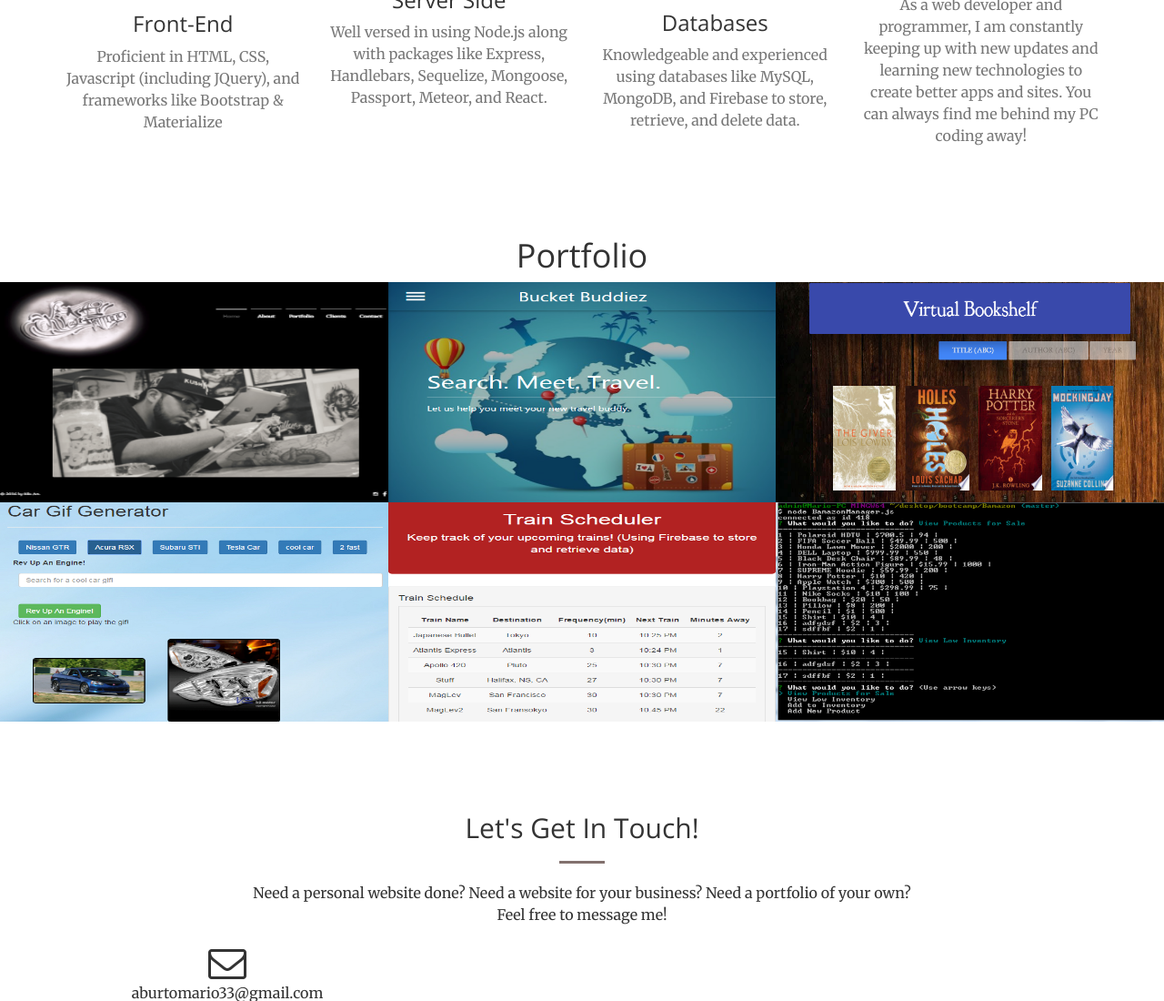
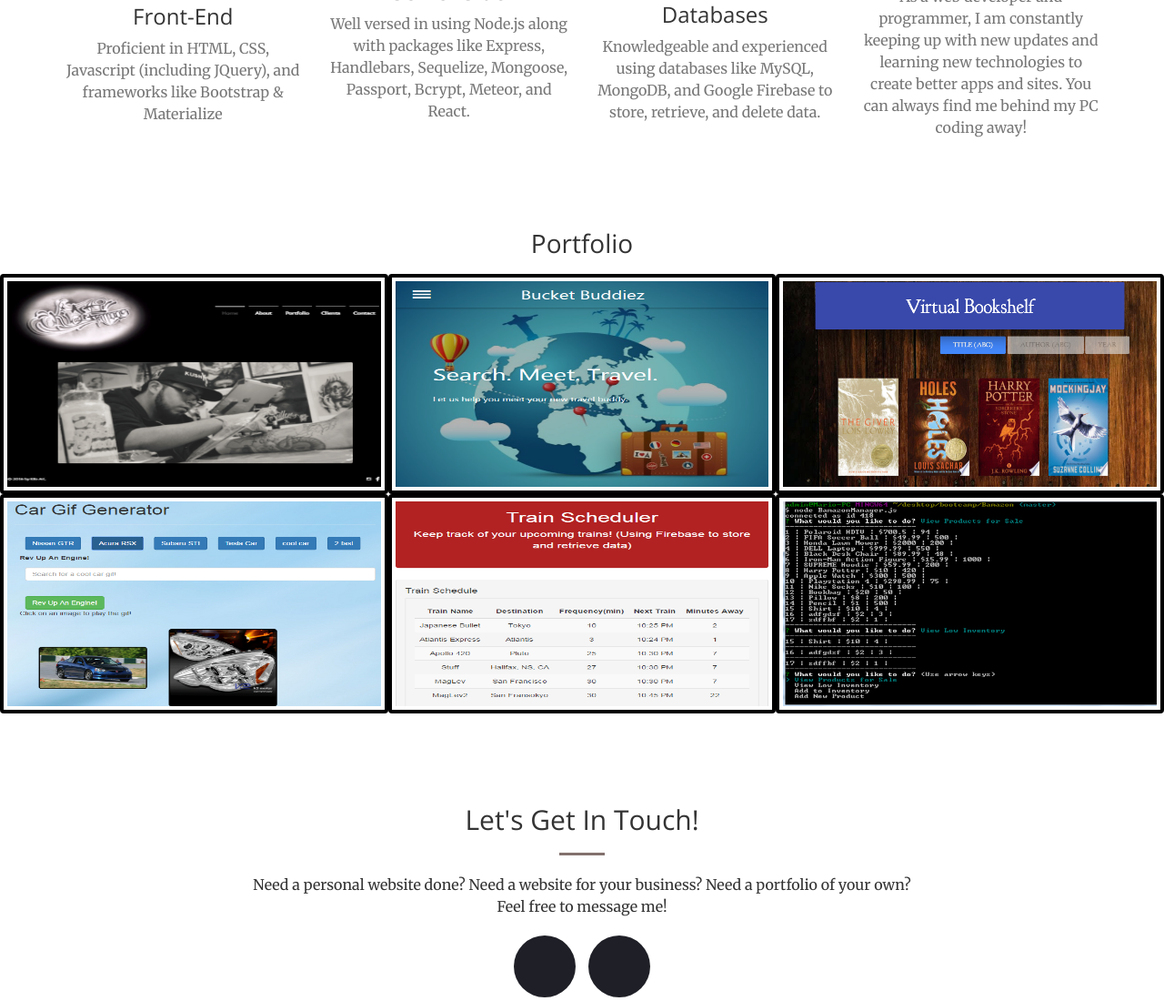
Before and after one commit to marioaburto10/ProfessionalPortfolio, a website: page index.html in a window 1280 px wide. Shown: the part 1700-2800 px from the top of the page at 91% size. Drawn offline with nearby package versions, Linux system fonts and the light colour scheme.

Commit message:
added social media icons

```diff
--- a/index.html
+++ b/index.html
@@ -32,6 +32,11 @@
         <script src="https://oss.maxcdn.com/libs/respond.js/1.4.2/respond.min.js"></script>
     <![endif]-->
 
+    <!-- Social media icons -->
+    <link href="https://fonts.googleapis.com/css?family=Montserrat:700" rel="stylesheet">
+    <link rel="stylesheet" href="https://cdnjs.cloudflare.com/ajax/libs/normalize/5.0.0/normalize.min.css">
+    <link rel='stylesheet prefetch' href='http://fonts.googleapis.com/css?family=Lora'>
+    <link rel="stylesheet" href="css/style.css">
 </head>
 
 <body id="page-top">
@@ -115,14 +120,14 @@
                     <div class="service-box">
                         <img style="width: 300px" src="img/nodejs.png" alt="node.js">
                         <h3>Server Side</h3>
-                        <p class="text-muted">Well versed in using Node.js along with packages like Express, Handlebars, Sequelize, Mongoose, Passport, Meteor, and React. </p>
+                        <p class="text-muted">Well versed in using Node.js along with packages like Express, Handlebars, Sequelize, Mongoose, Passport, Bcrypt, Meteor, and React. </p>
                     </div>
                 </div>
                 <div class="col-lg-3 col-md-6 text-center">
                     <div class="service-box">
                         <img style="width: 200px; height: 175px;" src="img/mysql-mongodb.png" alt="mysql mongodb">
                         <h3>Databases</h3>
-                        <p class="text-muted">Knowledgeable and experienced using databases like MySQL, MongoDB, and Firebase to store, retrieve, and delete data.</p>
+                        <p class="text-muted">Knowledgeable and experienced using databases like MySQL, MongoDB, and Google Firebase to store, retrieve, and delete data.</p>
                     </div>
                 </div>
                 <div class="col-lg-3 col-md-6 text-center">
@@ -142,7 +147,7 @@
             <div class="row no-gutter">
                 <div class="col-lg-4 col-sm-6">
                     <a href="http://kiloinkandfinearts.com" class="portfolio-box">
-                        <img src="img/portfolio/kilo.png" class="img-responsive" alt="kiloinkandfinearts.com" style="width: 650px; height: 241.5px;">
+                        <img src="img/portfolio/kilo.png" class="img-responsive img-thumbnail" alt="kiloinkandfinearts.com" style="width: 650px; height: 241.5px; border: 4px solid black;">
                         <div class="portfolio-box-caption">
                             <div class="portfolio-box-caption-content">
                                 <div class="project-category text-faded">
@@ -157,7 +162,7 @@
                 </div>
                 <div class="col-lg-4 col-sm-6">
                     <a href="https://bucket-buddiez.herokuapp.com/" class="portfolio-box">
-                        <img src="img/portfolio/bucketbudiez.png" class="img-responsive" alt="Bucket Budiez" style="width: 650px; height: 241.5px;">
+                        <img src="img/portfolio/bucketbudiez.png" class="img-responsive img-thumbnail" alt="Bucket Budiez" style="width: 650px; height: 241.5px; border: 4px solid black;">
                         <div class="portfolio-box-caption">
                             <div class="portfolio-box-caption-content">
                                 <div class="project-category text-faded">
@@ -172,7 +177,7 @@
                 </div>
                 <div class="col-lg-4 col-sm-6">
                     <a href="https://virtualbookshelf.herokuapp.com/" class="portfolio-box">
-                        <img src="img/portfolio/virtualbookshelf.png" class="img-responsive" alt="Virtual Bookshelf" style="width: 650px; height: 241.5px;">
+                        <img src="img/portfolio/virtualbookshelf.png" class="img-responsive img-thumbnail" alt="Virtual Bookshelf" style="width: 650px; height: 241.5px; border: 4px solid black;">
                         <div class="portfolio-box-caption">
                             <div class="portfolio-box-caption-content">
                                 <div class="project-category text-faded">
@@ -187,7 +192,7 @@
                 </div>
                 <div class="col-lg-4 col-sm-6">
                     <a href="https://peaceful-gorge-67150.herokuapp.com/" class="portfolio-box">
-                        <img src="img/portfolio/cargif.png" class="img-responsive" alt="Virtual Bookshelf" style="width: 650px; height: 241.5px;">
+                        <img src="img/portfolio/cargif.png" class="img-responsive img-thumbnail" alt="Virtual Bookshelf" style="width: 650px; height: 241.5px; border: 4px solid black;">
                         <div class="portfolio-box-caption">
                             <div class="portfolio-box-caption-content">
                                 <div class="project-category text-faded">
@@ -202,7 +207,7 @@
                 </div>
                 <div class="col-lg-4 col-sm-6">
                     <a href="https://salty-sands-94270.herokuapp.com/" class="portfolio-box">
-                        <img src="img/portfolio/train.png" class="img-responsive" alt="train scheduler" style="width: 650px; height: 241.5px;">
+                        <img src="img/portfolio/train.png" class="img-responsive img-thumbnail" alt="train scheduler" style="width: 650px; height: 241.5px; border: 4px solid black;">
                         <div class="portfolio-box-caption">
                             <div class="portfolio-box-caption-content">
                                 <div class="project-category text-faded">
@@ -217,7 +222,7 @@
                 </div>
                 <div class="col-lg-4 col-sm-6">
                     <a href="https://github.com/marioaburto10/Bamazon" class="portfolio-box">
-                        <img src="img/portfolio/amazon.png" class="img-responsive" alt="Amazon" style="width: 650px; height: 241.5px;">
+                        <img src="img/portfolio/amazon.png" class="img-responsive img-thumbnail" alt="Amazon" style="width: 650px; height: 241.5px; border: 4px solid black;">
                         <div class="portfolio-box-caption">
                             <div class="portfolio-box-caption-content">
                                 <div class="project-category text-faded">
@@ -241,15 +246,25 @@
                     <h2 class="section-heading">Let's Get In Touch!</h2>
                     <hr class="primary">
                     <p>Need a personal website done? Need a website for your business? Need a portfolio of your own? Feel free to message me!</p>
+
+                <div>
+                    <ul class="social-networks spin-icon">
+                        <li><a href="https://www.linkedin.com/profile/preview?vpa=pub&locale=en_US" class="icon-linkedin">LinkedIn</a></li>
+                        <!-- <li><a href="https://twitter.com/" class="icon-twitter">Twitter</a></li> -->
+                        <li><a href="https://github.com/marioaburto10" class="icon-github">GitHub</a></li>
+                    </ul>
+
+                    <div class="col-lg-12 text-center" style[>
+                      <i class="fa fa-envelope-o fa-3x sr-contact"></i>
+                      <p class="text-center">aburtomario33@gmail.com</p>
+                    </div>
                 </div>
+
+            </div>
                 <!-- <div class="col-lg-4 col-lg-offset-2 text-center">
                     <i class="fa fa-phone fa-3x sr-contact"></i>
                     <p>123-456-6789</p>
                 </div> -->
-                <div class="col-lg-4 text-center" style>
-                    <i class="fa fa-envelope-o fa-3x sr-contact"></i>
-                    <p>aburtomario33@gmail.com</p>
-                </div>
             </div>
         </div>
     </section>
--- /dev/null
+++ b/public/scss/style.scss
@@ -0,0 +1,114 @@
+@font-face {
+  font-family: 'icomoon';
+  src:url('https://s3-us-west-2.amazonaws.com/s.cdpn.io/93/icomoon.eot?3qkin2');
+  src:url('https://s3-us-west-2.amazonaws.com/s.cdpn.io/93/icomoon.eot?#iefix3qkin2') format('embedded-opentype'),
+    url('https://s3-us-west-2.amazonaws.com/s.cdpn.io/93/icomoon.woff?3qkin2') format('woff'),
+    url('https://s3-us-west-2.amazonaws.com/s.cdpn.io/93/icomoon.ttf?3qkin2') format('truetype'),
+    url('fhttps://s3-us-west-2.amazonaws.com/s.cdpn.io/93/icomoon.svg?3qkin2#icomoon') format('svg');
+  font-weight: normal;
+  font-style: normal;
+}
+
+.social-networks {
+  margin: 0 0 35px;
+  padding: 0;
+  font-size: 0;
+  text-align: center;
+
+  li {
+    display: inline-block;
+  }
+
+  a {
+    display: block;
+    position: relative;
+    margin: 0 7px;
+    width: 68px;
+    height: 68px;
+    font-size: 0;
+    line-height: 0;
+    text-align: center;
+    text-decoration: none;
+
+    &:before {
+      content: "";
+      position: absolute;
+      top: 50%;
+      left: 50%;
+      width: 100%;
+      height: 100%;
+      margin-top: -50%;
+      margin-left: -50%;
+      border-radius: 100px;
+      background-color: #1f2027;
+      transition: all 400ms;
+    }
+
+    &:after {
+      position: relative;
+      display: block;
+      font-family: 'icomoon';
+      speak: none;
+      font-style: normal;
+      font-weight: normal;
+      font-variant: normal;
+      text-transform: none;
+      line-height: 1;
+      color: #fff;
+      font-size: 26px;
+      line-height: 66px;
+    }
+
+    &:hover, &:focus {
+      text-decoration: none;
+    }
+  }
+
+  &.spin-icon a:hover:after, &.spin-icon a:focus:after {
+    transition: transform 0.4s ease-out;
+    transform: rotateZ(360deg);
+  }
+
+  &.square a:hover:before, &.square a:focus:before {
+    border-radius: 0;
+  }
+
+  &.bounce a:hover, &.bounce a:focus {
+    animation: bounce 1s;
+  }
+
+  $networks: linkedin '\eac9' #0077b5, facebook '\e603' #3b5998, twitter '\e618' #00b0ed, github '\eab1' #4183c4, instagram '\e604' #3f729b, vimeo '\ea9c' #1ab7ea, twitch '\ea9b' #6441a5, pinterest '\e605' #cc2127;
+
+  @each $network in $networks {
+     .icon-#{nth($network, 1)} {
+       &:after {
+         content: '#{nth($network, 2)}';
+      }
+
+      &:hover:before, &:focus:before {
+        background: nth($network, 3);
+      }
+    }
+  }
+}
+
+@keyframes bounce {
+  0%, 20%, 53%, 80%, 100% {
+    transition-timing-function: cubic-bezier(0.215, 0.610, 0.355, 1.000);
+    transform: translate3d(0,0,0);
+  }
+
+  40% {
+    transition-timing-function: cubic-bezier(0.755, 0.050, 0.855, 0.060);
+    transform: translate3d(0, -6px, 0);
+  }
+
+  70% {
+    transition-timing-function: cubic-bezier(0.755, 0.050, 0.855, 0.060);
+    transform: translate3d(0, -4px, 0);
+  }
+
+  90% {
+    transform: translate3d(0,-2px,0);
+  }
+}
```
Also changed, not shown: public/css/style.css (added).
